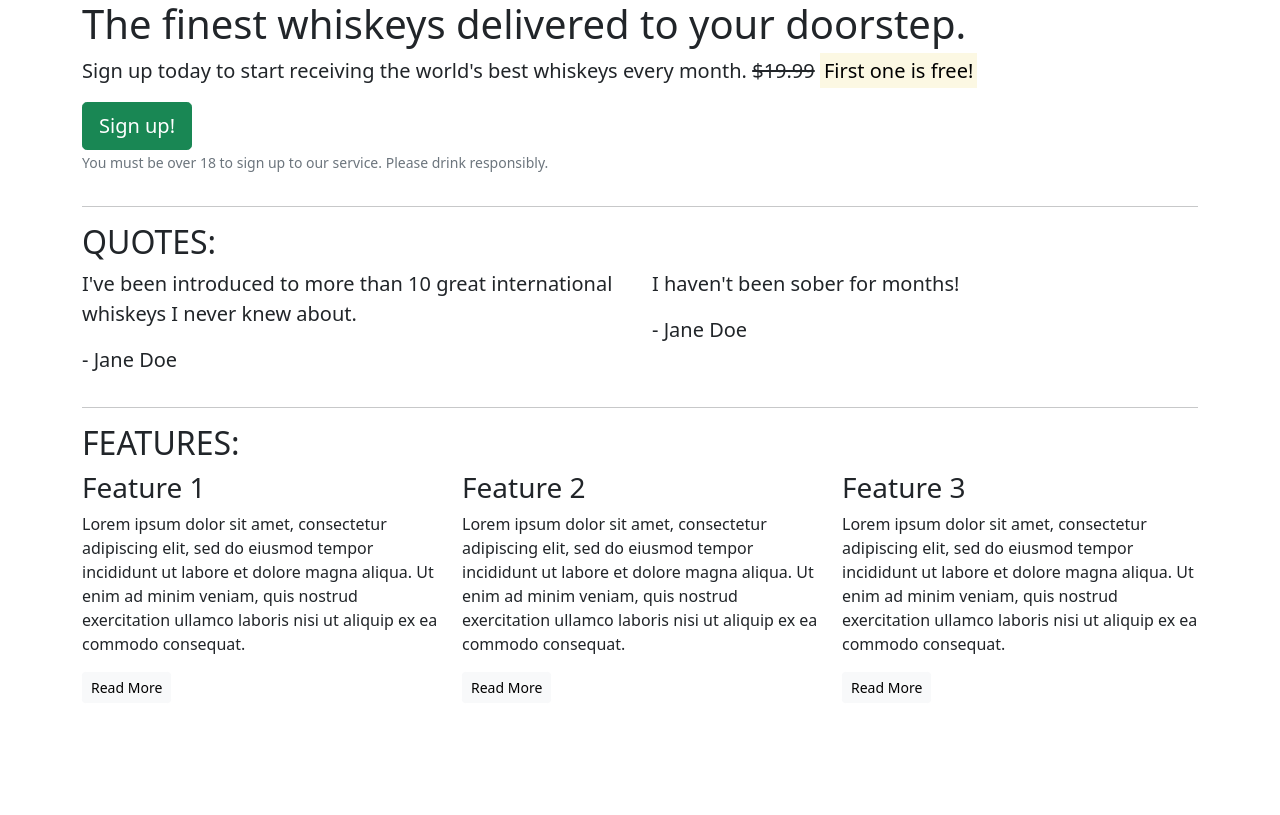
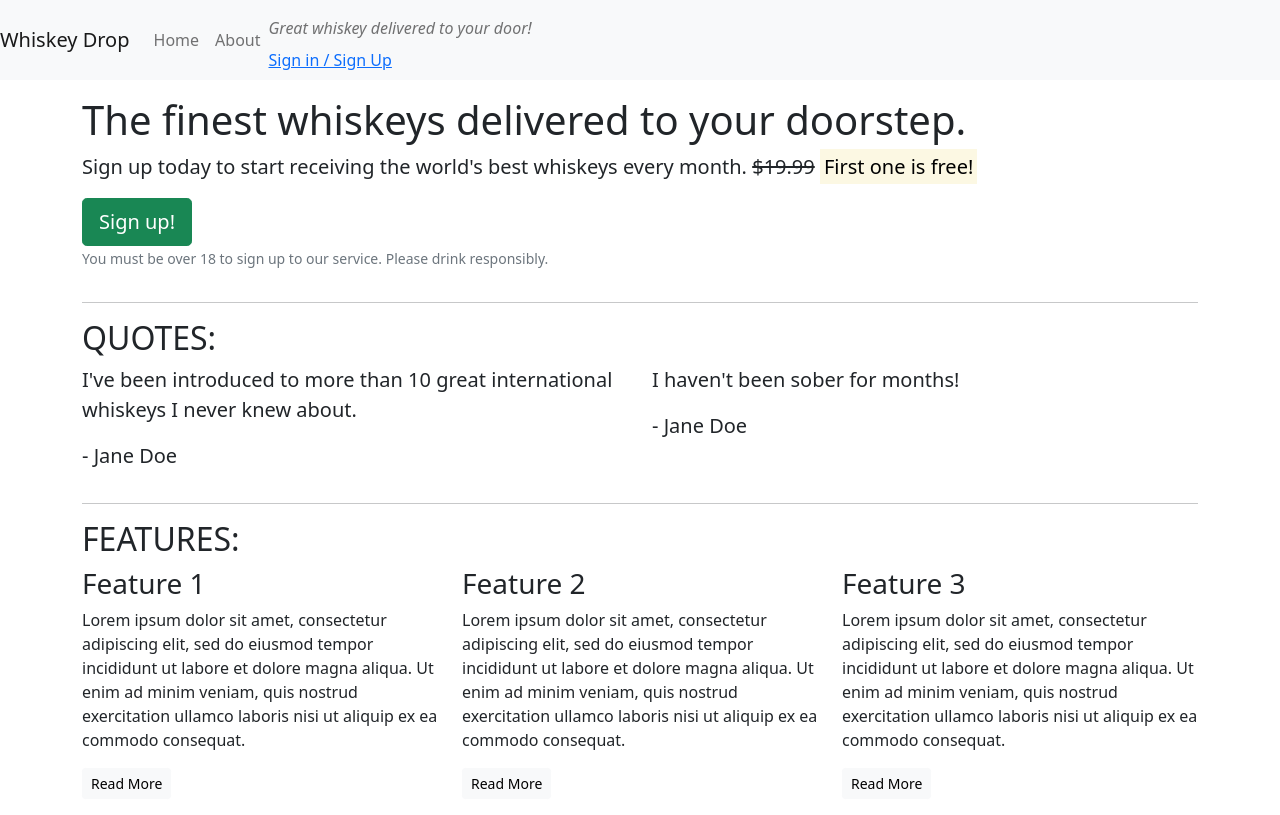
Before and after one commit to DublinSwords/bootstrap, a plain HTML site: page index.html in a window 1280 px wide. Drawn offline with nearby package versions, Linux system fonts and the light colour scheme.

Commit message:
add menu

```diff
--- a/index.html
+++ b/index.html
@@ -9,11 +9,23 @@
     <script src="https://cdn.jsdelivr.net/npm/bootstrap@5.1.3/dist/js/bootstrap.bundle.min.js" integrity="sha384-ka7Sk0Gln4gmtz2MlQnikT1wXgYsOg+OMhuP+IlRH9sENBO0LRn5q+8nbTov4+1p" crossorigin="anonymous"></script>
 </head>
 <body>
-    <article class="container">
+    <nav class="navbar navbar-light bg-light navbar-expand-sm">
+        <a href="/" class="navbar-brand">Whiskey Drop</a>
+        <ul class="navbar-nav mr-auto">
+            <li class="active nav-item mr-2"><a class="nav-link" href="/">Home</a></li>
+            <li class="nav-item mr-2"><a class="nav-link" href="/about">About</a></li>
+            <li class="nav-item mr-2 d-block d-sm-none"><a class="nav-link" href="/login">Sign in / Sign up</a></li>
+        </ul>
+        <div class="d-none d-md-block">
+            <p class="navbar-text my-auto mr-2"><i>Great whiskey delivered to your door!</i></p>
+            <a href="/login">Sign in / Sign Up</a>
+        </div>
+    </nav>
+    <article class="container mt-3">
         <!-- Callout -->
         <div class="row">
             <div class="col-12">
-               <section class="callout">
+               <section class="callout jumbotron">
                   <h1>The finest whiskeys delivered to your doorstep.</h1>
                   <p class="lead">Sign up today to start receiving the world's best whiskeys every month.
                   <s>$19.99</s> <strong><mark>First one is free!</mark></strong></p>
```
